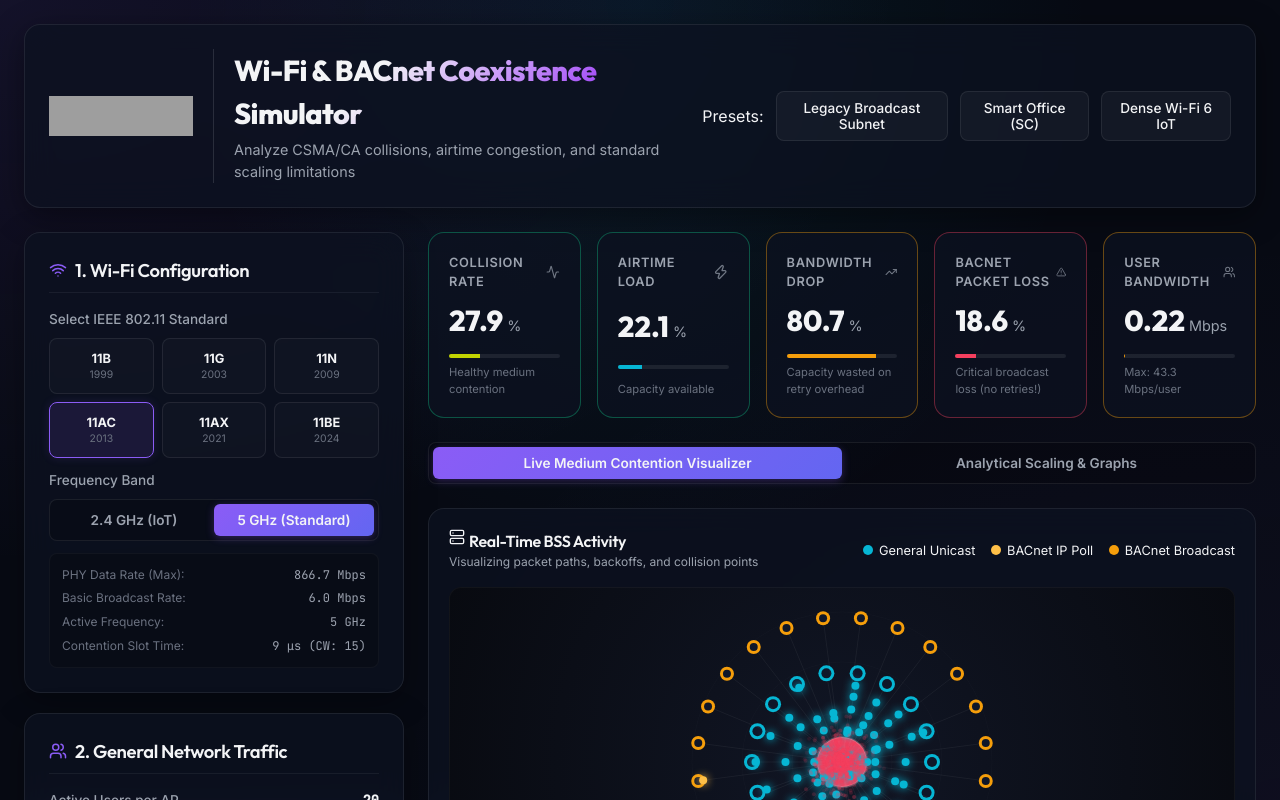
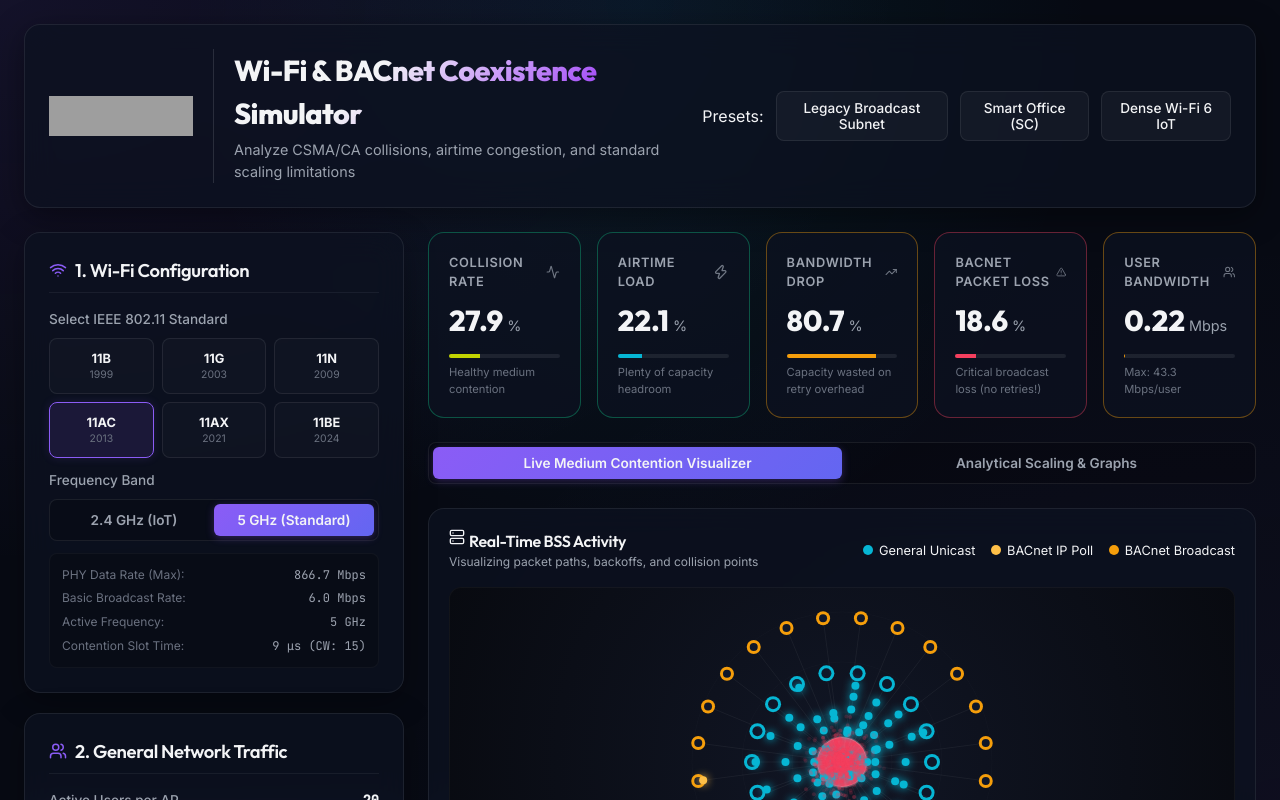
Before and after one commit to ACE-IoT-Solutions/wifi-bacnet-simulator, a React (Vite) app: page / in a window 1280 px wide. Shown: the top 800 px of the page. Built offline with nearby package versions, Linux system fonts and the light colour scheme; grey boxes are pictures that could not be loaded.

Commit message:
fix: Update Airtime Load card description logic based on actual channel utilization

```diff
--- a/src/App.jsx
+++ b/src/App.jsx
@@ -663,6 +663,8 @@ function App() {
   const isSaturated = metrics.isSaturated;
   const isSevereLoss = metrics.bacnetLossRate > 15;
 
+  const airtimeLoad = Math.min(100, (100 - metrics.airtime.free));
+
   // Compute theoretical vs likely user bandwidths
   const theoreticalUserBandwidth = numUsers > 0
     ? (WIFI_STANDARDS[wifiStandardId].maxUnicastRate / 1e6) / numUsers
@@ -974,20 +976,26 @@ function App() {
                 <Zap size={16} />
               </div>
               <div className="metric-value-container">
-                <span className="metric-value">{Math.min(100, (100 - metrics.airtime.free)).toFixed(1)}</span>
+                <span className="metric-value">{airtimeLoad.toFixed(1)}</span>
                 <span className="metric-unit">%</span>
               </div>
               <div className="metric-bar-bg">
                 <div
                   className="metric-bar-fill"
                   style={{
-                    width: `${Math.min(100, (100 - metrics.airtime.free))}%`,
+                    width: `${airtimeLoad}%`,
                     backgroundColor: isSaturated ? 'var(--accent-rose)' : 'var(--accent-cyan)'
                   }}
                 ></div>
               </div>
               <span className="metric-desc">
-                {isSaturated ? 'Medium saturated. Latency spike!' : 'Capacity available'}
+                {airtimeLoad >= 99.9
+                  ? 'Channel saturated. Latency spike!'
+                  : airtimeLoad > 75
+                  ? 'Congested. Minimal capacity left.'
+                  : airtimeLoad > 40
+                  ? 'Moderate load. Capacity decreasing.'
+                  : 'Plenty of capacity headroom'}
               </span>
             </div>
 
```
